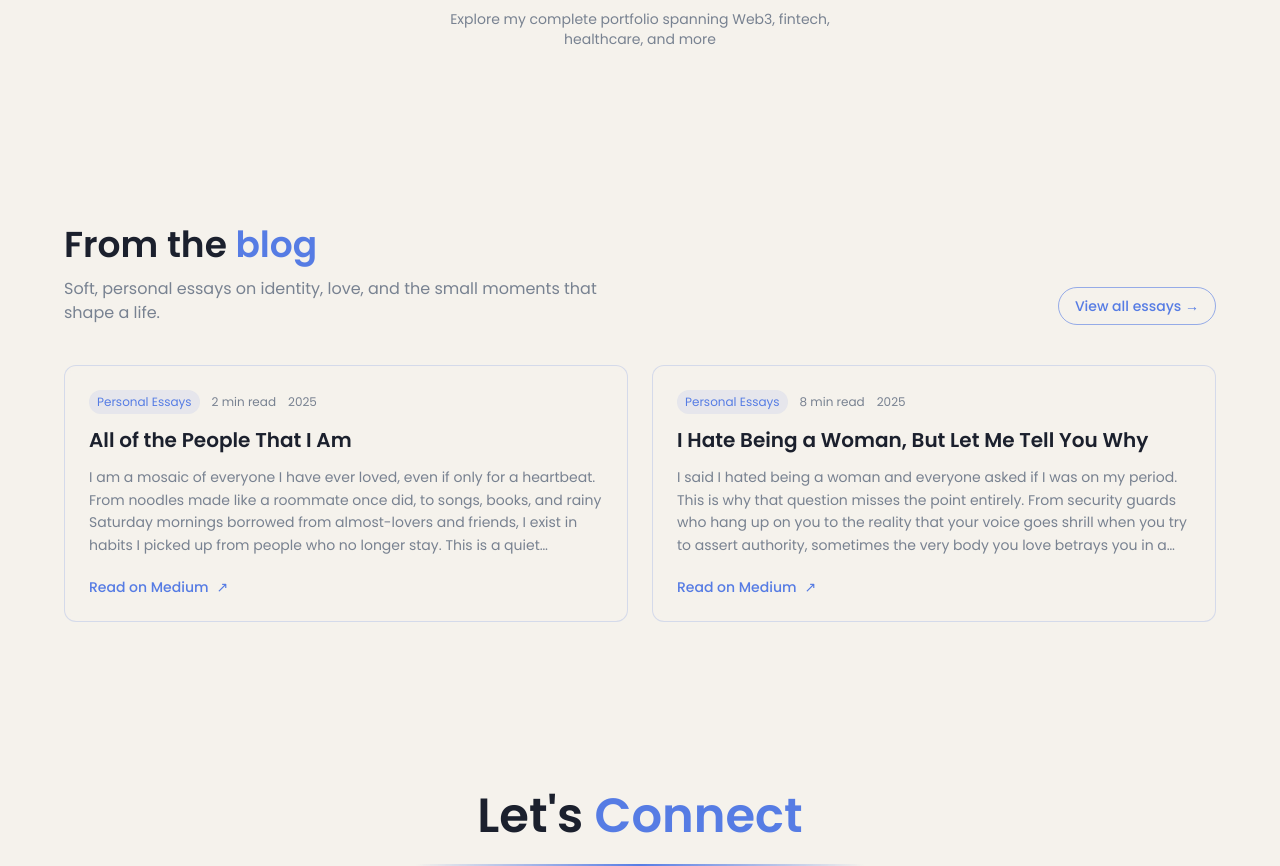
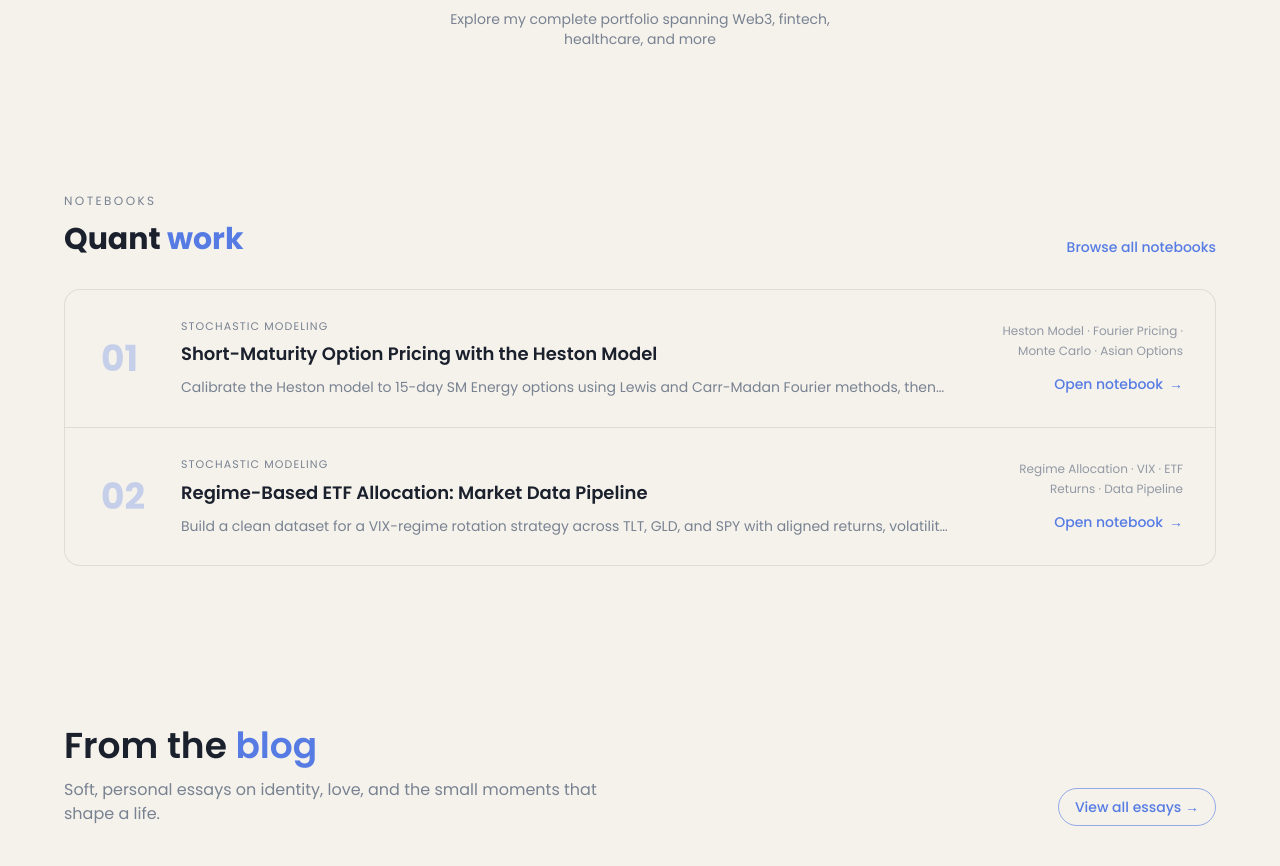
Before and after one commit to Ayomidemi/peaseadeniji, a Next.js app: page / in a window 1280 px wide. Shown: the part 2940-3806 px from the top of the page. Built offline with nearby package versions, Linux system fonts and the light colour scheme; no server answers.

Commit message:
Added quant to home page

```diff
--- a/src/app/page.tsx
+++ b/src/app/page.tsx
@@ -6,6 +6,7 @@ import Contact from "./(sub pages)/contact/page";
 import FeaturedProjects from "@/components/projects/FeaturedProjects";
 import { projectsData } from "@/app/data";
 import HomeBlogPreview from "@/components/blog/HomeBlogPreview";
+import HomeQuantPreview from "@/components/quant/HomeQuantPreview";
 
 const Wizard = dynamic(() => import("@/components/models/Wizard"), {
   ssr: false,
@@ -18,6 +19,7 @@ export default function Home() {
       <div className="pt-16">
         <About />
         <FeaturedProjects projects={projectsData} />
+        <HomeQuantPreview />
         <HomeBlogPreview />
         <Contact />
       </div>
--- /dev/null
+++ b/src/components/quant/HomeQuantPreview.tsx
@@ -0,0 +1,83 @@
+"use client";
+
+import React from "react";
+import Link from "next/link";
+import { motion } from "framer-motion";
+import { quantProjects } from "@/app/quantData";
+
+const HomeQuantPreview = () => {
+  const topProjects = quantProjects.slice(0, 2);
+
+  return (
+    <section className="w-full py-16">
+      <div className="max-w-7xl mx-auto px-4 sm:px-6 lg:px-8">
+        <div className="mb-8">
+          <p className="text-xs uppercase tracking-[0.2em] text-muted mb-3">
+            Notebooks
+          </p>
+          <div className="flex flex-col sm:flex-row sm:items-end sm:justify-between gap-4">
+            <h2 className="text-2xl md:text-3xl font-bold text-foreground">
+              Quant <span className="text-accent">work</span>
+            </h2>
+            <Link
+              href="/quant"
+              className="text-sm font-medium text-accent hover:underline underline-offset-4"
+            >
+              Browse all notebooks
+            </Link>
+          </div>
+        </div>
+
+        <div className="rounded-2xl border border-foreground/10 bg-background/60 overflow-hidden divide-y divide-foreground/10">
+          {topProjects.map((project, index) => (
+            <motion.div
+              key={project.id}
+              initial={{ opacity: 0, x: -12 }}
+              whileInView={{ opacity: 1, x: 0 }}
+              viewport={{ once: true }}
+              transition={{ delay: index * 0.1, duration: 0.4 }}
+            >
+              <Link
+                href={`/quant/${project.slug}`}
+                className="group flex flex-col sm:flex-row sm:items-center gap-4 sm:gap-8 px-5 sm:px-8 py-6 sm:py-7 border-l-4 border-transparent hover:border-accent hover:bg-accent/[0.04] transition-all duration-300"
+              >
+                <span className="text-3xl sm:text-4xl font-bold text-accent/30 group-hover:text-accent/60 tabular-nums shrink-0 w-12">
+                  {String(index + 1).padStart(2, "0")}
+                </span>
+
+                <div className="flex-1 min-w-0">
+                  <p className="text-[11px] uppercase tracking-widest text-muted mb-1.5">
+                    {project.category}
+                  </p>
+                  <h3 className="text-base sm:text-lg font-semibold text-foreground group-hover:text-accent transition-colors mb-2">
+                    {project.title}
+                  </h3>
+                  <p className="text-sm text-muted leading-relaxed line-clamp-2 sm:line-clamp-1">
+                    {project.description}
+                  </p>
+                </div>
+
+                <div className="sm:text-right shrink-0 sm:max-w-[200px]">
+                  <p className="text-xs text-muted/80 leading-relaxed hidden sm:block mb-3">
+                    {project.topics.join(" · ")}
+                  </p>
+                  <span className="inline-flex items-center gap-1.5 text-sm font-medium text-accent">
+                    Open notebook
+                    <span
+                      className="transition-transform group-hover:translate-x-1"
+                      aria-hidden
+                    >
+                      →
+                    </span>
+                  </span>
+                </div>
+              </Link>
+            </motion.div>
+          ))}
+        </div>
+      </div>
+    </section>
+  );
+};
+
+export default HomeQuantPreview;
```
